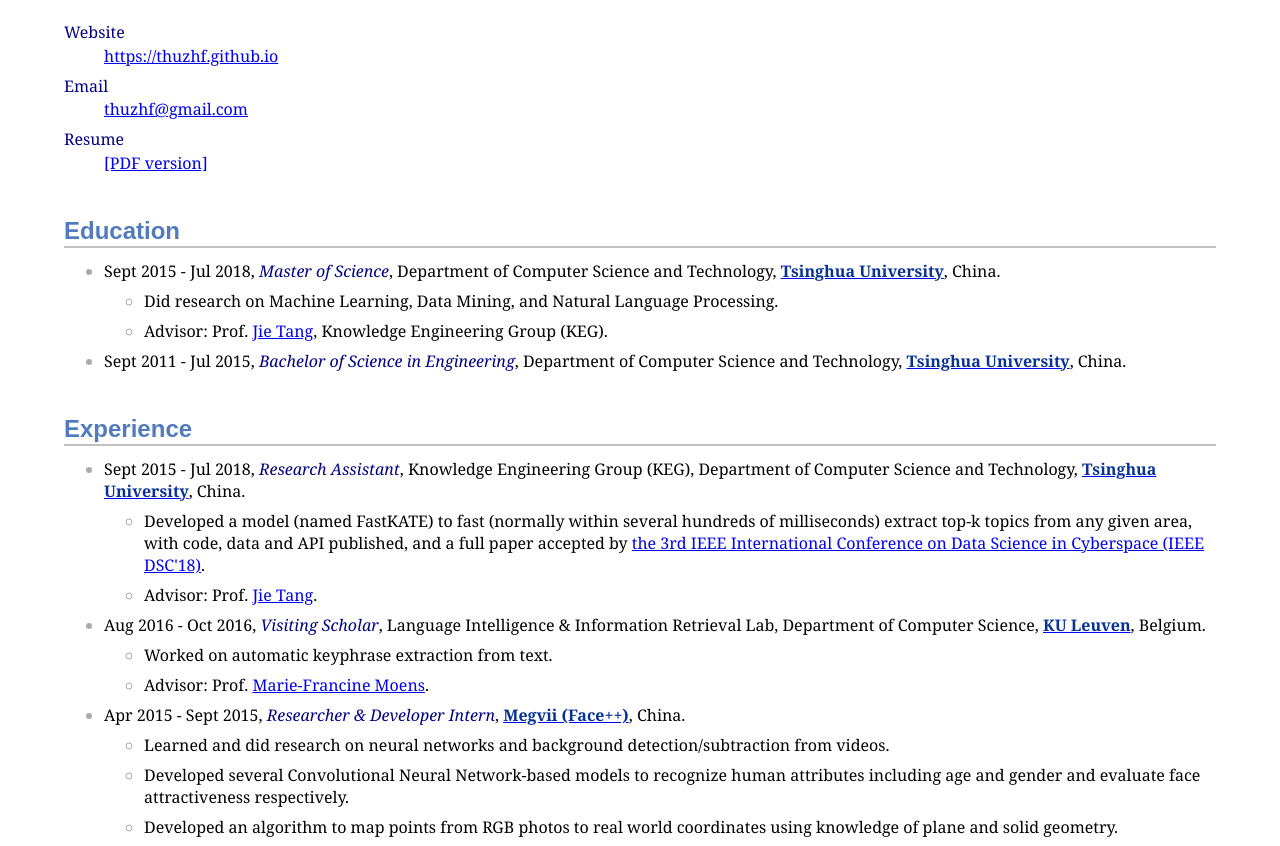
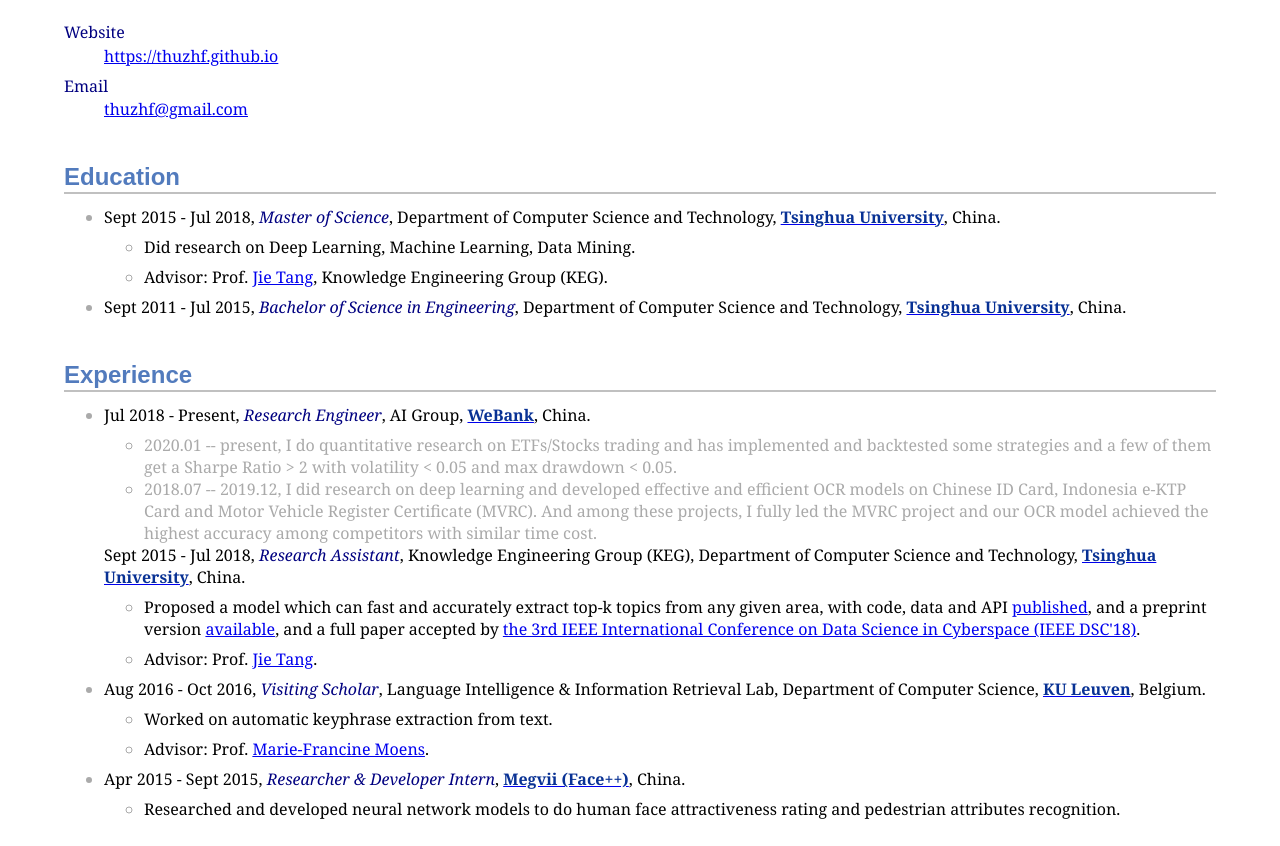
Before and after one commit to thuzhf/thuzhf.github.io, a plain HTML site: page index.html in a window 1280 px wide. Shown: the part 85-931 px from the top of the page. Drawn offline with Linux system fonts and the light colour scheme.

Commit message:
update current work

```diff
--- a/index.html
+++ b/index.html
@@ -994,14 +994,6 @@
                                 <a href="mailto:thuzhf@gmail.com" target="_blank">thuzhf@gmail.com</a>
                             </p>
                         </dd>
-                        <dt class="hdlist1">
-                            Resume
-                        </dt>
-                        <dd>
-                            <p>
-                                <a href="files/Resume_Fang_Zhang.pdf" title="">[PDF version]</a>
-                            </p>
-                        </dd>
                     </dl>
                 </div>
             </div>
@@ -1018,7 +1010,7 @@
                             <ul>
                                 <li>
                                     <p>
-                                        Did research on Machine Learning, Data Mining, and Natural Language Processing.
+                                        Did research on Deep Learning, Machine Learning, Data Mining.
                                     </p>
                                 </li>
                                 <li>
@@ -1044,19 +1036,28 @@
                     <ul>
                       <li>
 			<p>
+			  Jul 2018 - Present, <em>Research Engineer</em>, AI Group, <a href="https://webank.com/" target="_blank"><strong>WeBank</strong></a>, China.
+			</p>
+			<ul>
+			  <li>
+			    2020.01 -- present, I do quantitative research on ETFs/Stocks trading and has implemented and backtested some strategies and a few of them get a Sharpe Ratio &gt 2 with volatility &lt 0.05 and max drawdown &lt 0.05.
+			  </li>
+			  <li>
+			    2018.07 -- 2019.12, I did research on deep learning and developed effective and efficient OCR models on Chinese ID Card, Indonesia e-KTP Card and Motor Vehicle Register Certificate (MVRC). And among these projects, I fully led the MVRC project and our OCR model achieved the highest accuracy among competitors with similar time cost.
+			  </li>
+			</ul>
+                        <p>
                           Sept 2015 - Jul 2018, <em>Research Assistant</em>, Knowledge Engineering Group (KEG), Department of Computer Science and Technology, <a href="http://www.tsinghua.edu.cn/" target="_blank"><strong>Tsinghua University</strong></a>, China.
                         </p>
                         <ul>
                           <li>
                             <p>
-                                        Developed a model (named FastKATE) to fast (normally within several hundreds of milliseconds) extract top-k topics from any given area, with code, data and API published, and a full paper accepted by <a href="http://www.ieee-dsc.org/2018/" target="_blank">the 3rd IEEE International Conference on Data Science in Cyberspace (IEEE DSC'18)</a>.
-
+			      Proposed a model which can fast and accurately extract top-k topics from any given area, with code, data and API <a href="https://github.com/thuzhf/FastKATE" target="_blank">published</a>, and a preprint version <a href="https://arxiv.org/abs/1710.04822" target="_blank">available</a>, and a full paper accepted by <a href="http://www.ieee-dsc.org/2018/" target="_blank">the 3rd IEEE International Conference on Data Science in Cyberspace (IEEE DSC'18)</a>.
                             </p>
                           </li>
                           <li>
                             <p>
                               Advisor: Prof. <a href="http://keg.cs.tsinghua.edu.cn/jietang/" target="_blank">Jie Tang</a>.
-
                             </p>
                           </li>
                         </ul>
@@ -1085,17 +1086,7 @@
                         <ul>
                           <li>
                             <p>
-                                        Learned and did research on neural networks and background detection/subtraction from videos.
-                                    </p>
-                                </li>
-                                <li>
-                                    <p>
-                                        Developed several Convolutional Neural Network-based models to recognize human attributes including age and gender and evaluate face attractiveness respectively.
-                                    </p>
-                                </li>
-                                <li>
-                                    <p>
-                                        Developed an algorithm to map points from RGB photos to real world coordinates using knowledge of plane and solid geometry.
+			      Researched and developed neural network models to do human face attractiveness rating and pedestrian attributes recognition.
                             </p>
                           </li>
                         </ul>
```
Also changed, not shown: 1 other file. Lines whose indentation alone changed are shown as unchanged.
